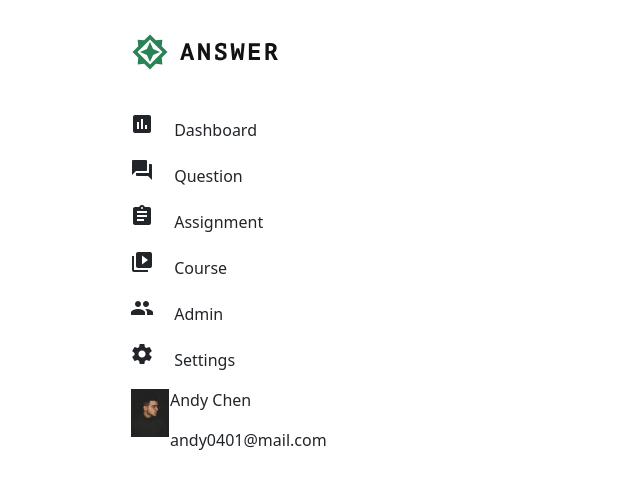
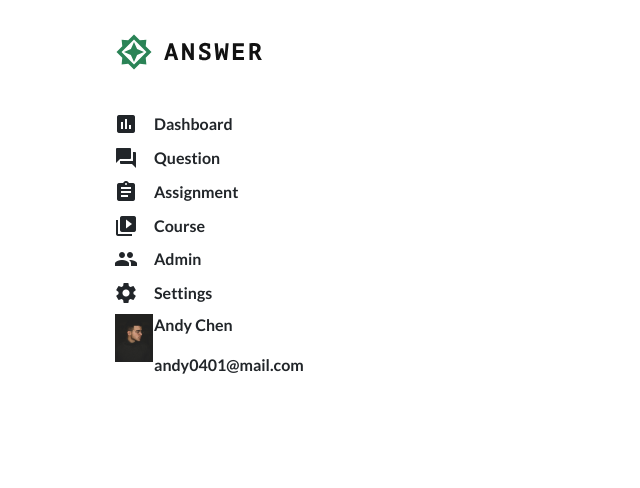
Before and after one commit to NekoBoxy/practice-2024-summer-w5, a Vue app: page / in a window 1280 px wide. Shown: the top 488 px of the page, without its empty margins (0-640 px from the left). Built offline with nearby package versions, Linux system fonts and the light colour scheme.

Commit message:
nav 項目垂直對齊完成

```diff
--- a/src/assets/scss/main.scss
+++ b/src/assets/scss/main.scss
@@ -4,29 +4,54 @@
 // Import all of Bootstrap's CSS
 @import "bootstrap/scss/bootstrap";
 
+body {
+  font-size: 16px;
+  font-family: "Lato", "Roboto Mono", system-ui, -apple-system, BlinkMacSystemFont, 'Segoe UI', Roboto, Oxygen, Ubuntu, Cantarell, 'Open Sans', 'Helvetica Neue', sans-serif;
+  line-height: 1.5;
+}
+
+img {
+  display: block;
+}
+
+.navbar-brand {
+  display: inline-block;
+  margin: 32px 0 32px 32px;
+
+  &:hover {
+    background-color: cadetblue;
+  }
+}
 
 .nav {
-  margin-top: 32px;
   margin-left: 32px;
 
-  .navbar-brand {
-    margin-bottom: 32px;
-  }
-
-  .nav-item {
+  a {
+    display: inline-block;
 
     &:hover {
       background-color: cadetblue;
     }
   }
 
-
   .nav-link {
     color: #212529;
-  }
+    padding-top: 0;
+    padding-left: 0;
+    font-weight: bold;
+    font-size: inherit;
 
-  .nav-link span {
-    padding-right: 16px;
+    .material-icons {
+      padding-right: 16px;
+      vertical-align: middle;
+    }
+
+    .nav-title {
+      display: inline-block;
+      vertical-align: middle;
+      line-height: 1.5;
+    }
+
   }
 
   .avatar {
--- a/src/views/HomeView.vue
+++ b/src/views/HomeView.vue
@@ -33,54 +33,53 @@
 <template>
   <div class="index">
     <div class="container">
-      <div class="row justify-content-center">
+      <div class="row">
         <!-- 左側選單 -->
         <div class="col-3">
+          <a class="navbar-brand" href="#">
+            <img src="../assets/images/logo.svg" alt="">
+          </a>
+
           <ul class="nav flex-column">
-            <li class="nav-item">
-              <a class="nav-link navbar-brand" href="#">
-                <img src="../assets/images/logo.svg" alt="">
-              </a>
-            </li>
             <li class="nav-item">
               <a class="nav-link active" aria-current="page" href="#">
                 <span class="material-icons">assessment</span>
-                Dashboard
+                <span class="nav-title">Dashboard</span>
               </a>
             </li>
             <li class="nav-item">
               <a class="nav-link" href="#">
                 <span class="material-icons">question_answer</span>
-                Question
+                <div class="nav-title">Question</div>
               </a>
             </li>
             <li class="nav-item">
               <a class="nav-link" href="#">
                 <span class="material-icons">assignment</span>
-                Assignment
+                <div class="nav-title">Assignment</div>
               </a>
             </li>
             <li class="nav-item">
               <a class="nav-link" href="#">
                 <span class="material-icons">video_library</span>
-                Course
+                <div class="nav-title">Course</div>
               </a>
             </li>
             <li class="nav-item">
               <a class="nav-link" href="#">
                 <span class="material-icons">people</span>
-                Admin
+                <div class="nav-title">Admin</div>
               </a>
             </li>
             <li class="nav-item">
               <a class="nav-link" href="#">
                 <span class="material-icons">settings</span>
-                Settings
+                <div class="nav-title">Settings</div>
               </a>
             </li>
             <!-- 底部登入者頭像 -->
             <li class="nav-item">
-              <a class="nav-link" href="#" style="display: inline-block;">
+              <a class="nav-link" href="#">
                 <div class="d-flex justify-content-center">
                   <div class="avatar">
                     <img src="../assets/images/andychen.jpeg" alt="" srcset="">
```
